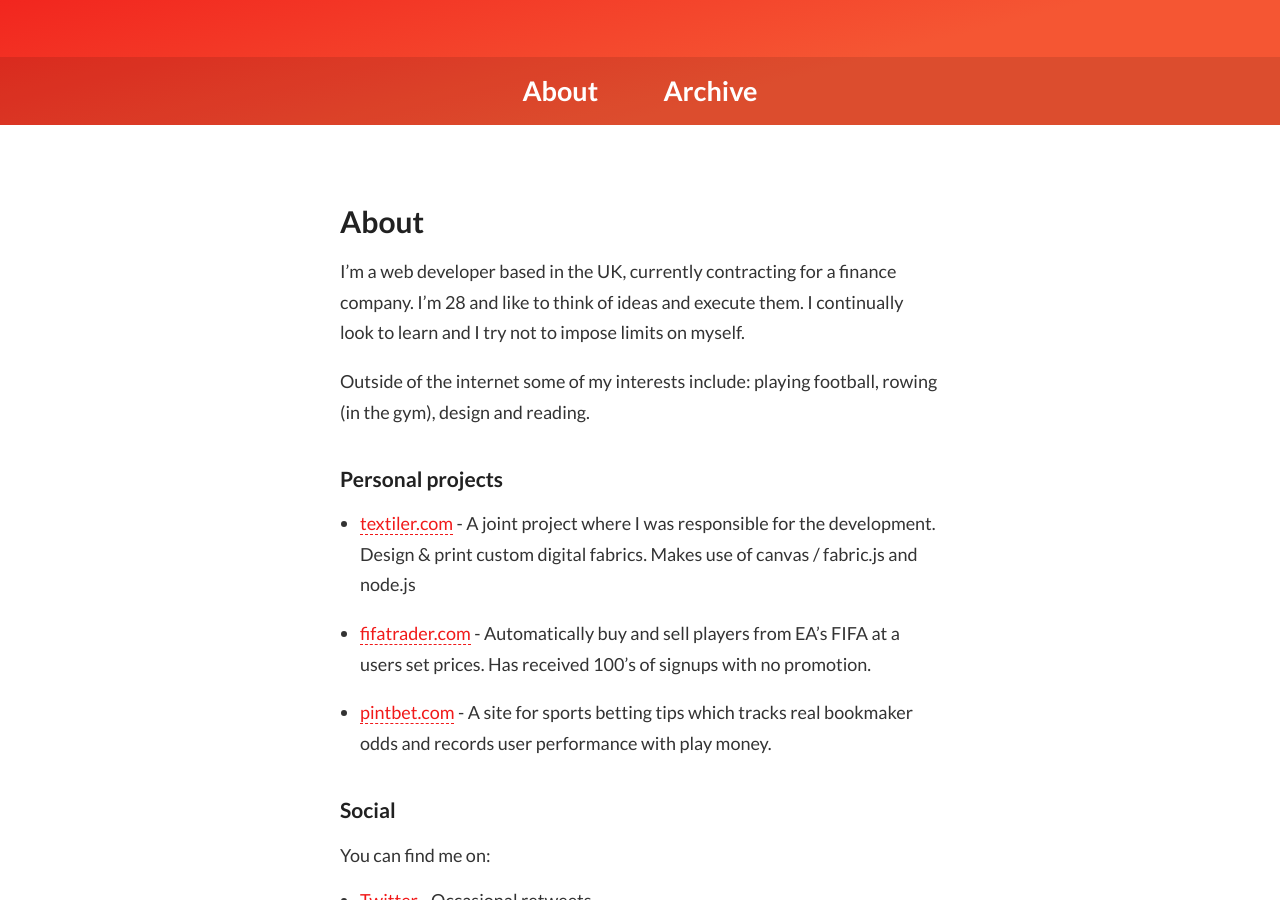
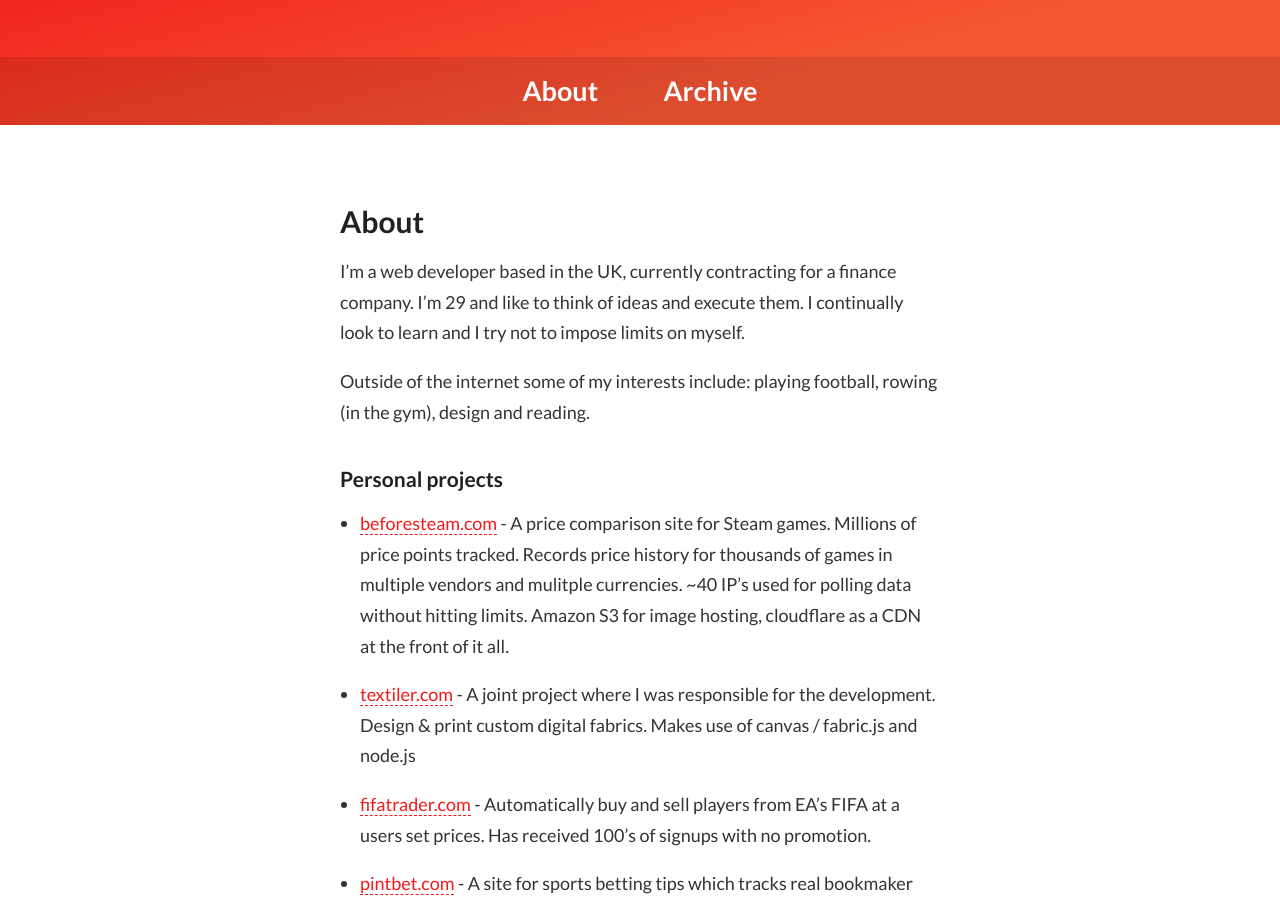
Before and after one commit to samdoidge/samdoidge.com, a Jekyll site: the page built from about.md, in a window 1280 px wide and 900 px high, scrolled down 207 px. Built offline with Jekyll 4.4.1, drawn with Linux system fonts in a browser that asks for light colours.

Commit message:
beforesteam.com added to bio, age updated

```diff
--- a/about.md
+++ b/about.md
@@ -4,11 +4,13 @@ title: About
 permalink: about/
 ---
 
-I'm a web developer based in the UK, currently contracting for a finance company. I'm 28 and like to think of ideas and execute them.  I continually look to learn and I try not to impose limits on myself.
+I'm a web developer based in the UK, currently contracting for a finance company. I'm 29 and like to think of ideas and execute them. I continually look to learn and I try not to impose limits on myself.
 
 Outside of the internet some of my interests include: playing football, rowing (in the gym), design and reading.
 
 ## Personal projects
+
+* [beforesteam.com](https://beforesteam.com) - A price comparison site for Steam games. Millions of price points tracked. Records price history for thousands of games in multiple vendors and mulitple currencies. ~40 IP's used for polling data without hitting limits. Amazon S3 for image hosting, cloudflare as a CDN at the front of it all.
 
 * [textiler.com](http://textiler.com) - A joint project where I was responsible for the development. Design & print custom digital fabrics. Makes use of canvas / fabric.js and node.js
 
```
